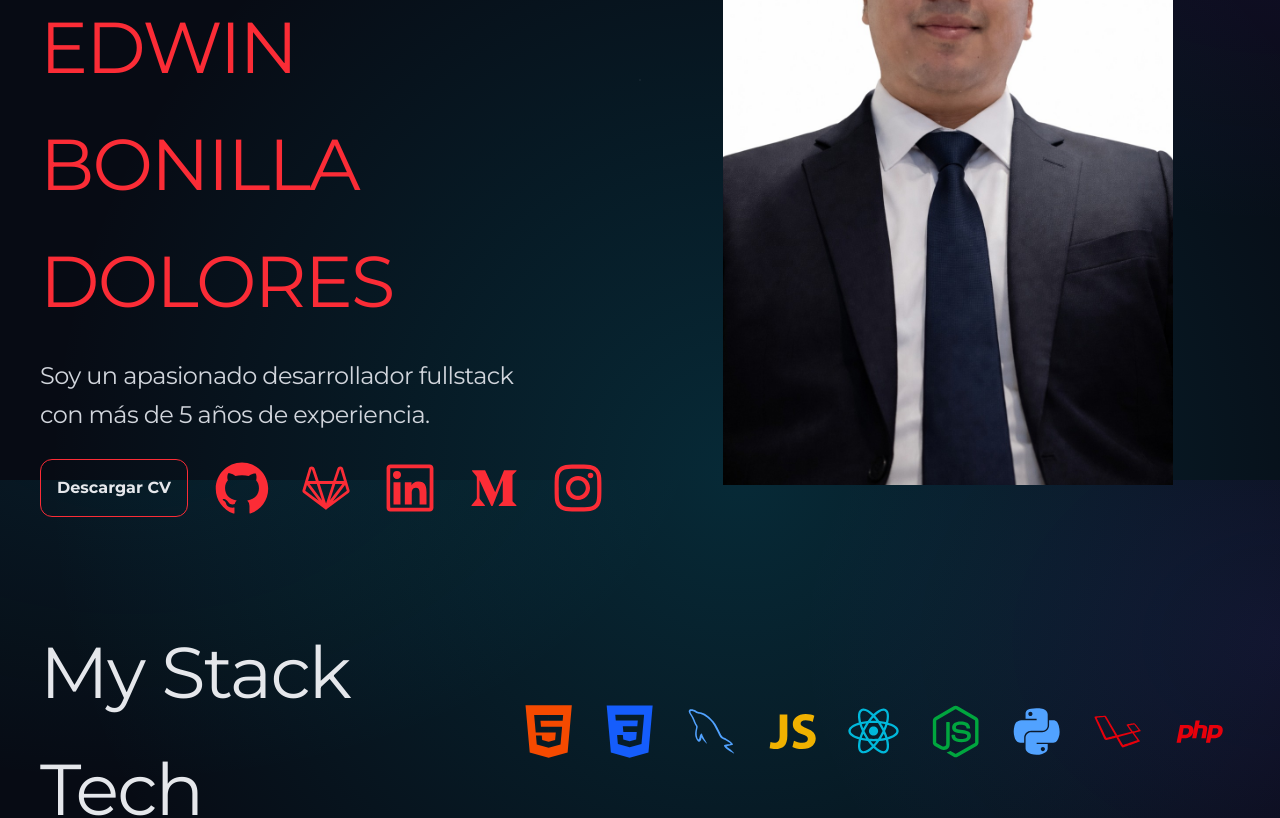
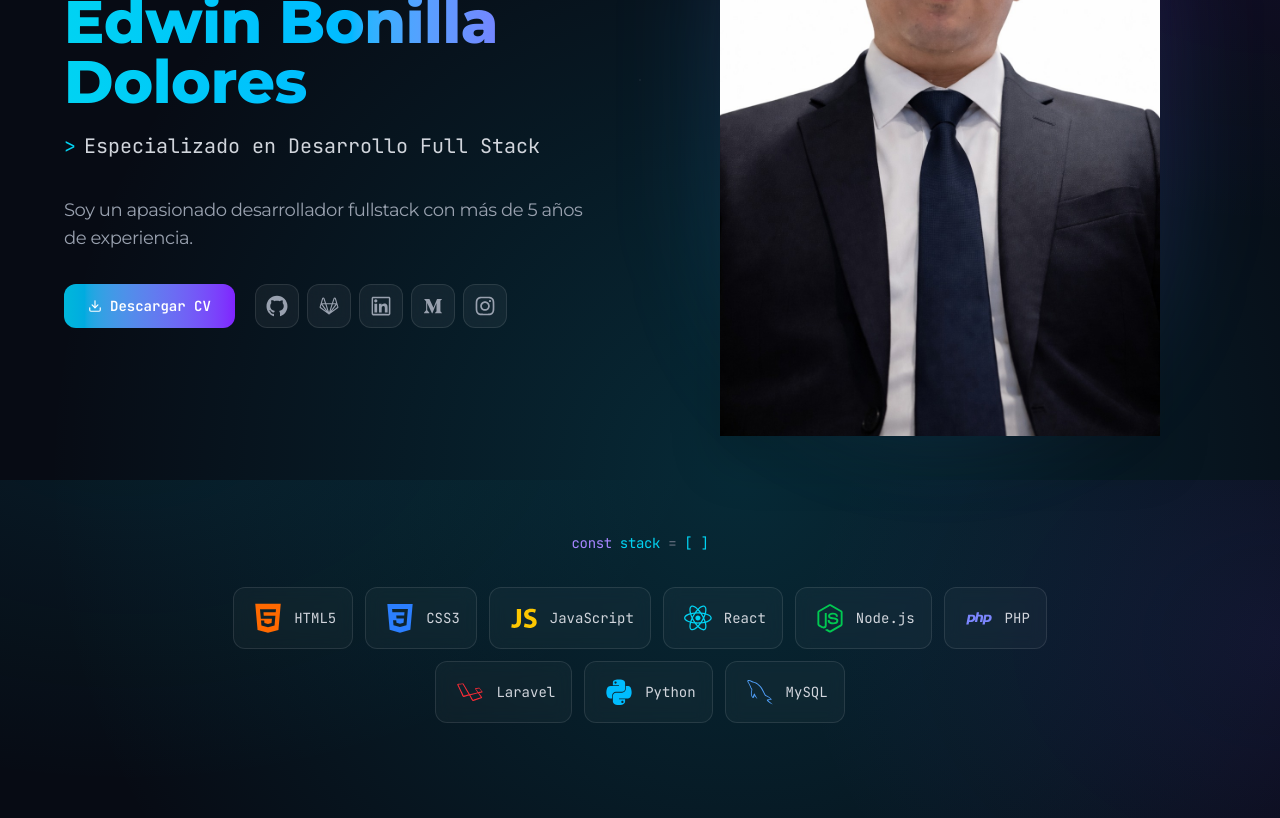
Before and after one commit to Isseikun10/work_portfolio, a React (Vite) app: page / in a window 1280 px wide. Shown: the part 320-1138 px from the top of the page. Built offline with nearby package versions, Linux system fonts and the light colour scheme.

Commit message:
Mejora el componente Hero: reestructura el diseño, optimiza la presentación de la información y agrega un efecto de degradado en el texto.

```diff
--- a/src/components/Hero.jsx
+++ b/src/components/Hero.jsx
@@ -1,95 +1,177 @@
-import React from "react";
-import profilepic from "../assets/profpic.png";
-import { TypeAnimation } from "react-type-animation";
-import ShinyEffect from "./ShinyEffect";
-import { AiOutlineGithub, AiOutlineGitlab, AiOutlineInstagram, AiOutlineLink, AiOutlineLinkedin, AiOutlineMedium } from "react-icons/ai";
-import { DiCss3, DiHtml5, DiJavascript1, DiLaravel, DiMysql, DiNodejsSmall, DiPhp, DiPython, DiReact } from "react-icons/di";
-import { motion } from "framer-motion";
-import CV from "../assets/Curriculum/CV.pdf";
+import React from "react"
+import { motion } from "framer-motion"
+import { TypeAnimation } from "react-type-animation"
+import {
+    AiOutlineGithub,
+    AiOutlineGitlab,
+    AiOutlineInstagram,
+    AiOutlineLinkedin,
+    AiOutlineMedium,
+} from "react-icons/ai"
+import {
+    DiCss3,
+    DiHtml5,
+    DiJavascript1,
+    DiLaravel,
+    DiMysql,
+    DiNodejsSmall,
+    DiPhp,
+    DiPython,
+    DiReact,
+} from "react-icons/di"
+import { FiDownload } from "react-icons/fi"
+import profilepic from "../assets/profpic.png"
+import ShinyEffect from "./ShinyEffect"
+import CV from "../assets/Curriculum/CV.pdf"
 
+const SOCIALS = [
+    { label: "GitHub", href: "https://github.com/Isseikun10", Icon: AiOutlineGithub },
+    { label: "GitLab", href: "https://gitlab.com/EdwinCS1", Icon: AiOutlineGitlab },
+    { label: "LinkedIn", href: "https://www.linkedin.com/in/edwin-bonilla-dolores-082081196/", Icon: AiOutlineLinkedin },
+    { label: "Medium", href: "https://medium.com/@isseikun", Icon: AiOutlineMedium },
+    { label: "Instagram", href: "https://www.instagram.com/edwindolorez/", Icon: AiOutlineInstagram },
+]
+
+const STACK = [
+    { name: "HTML5", Icon: DiHtml5, color: "text-orange-500" },
+    { name: "CSS3", Icon: DiCss3, color: "text-blue-500" },
+    { name: "JavaScript", Icon: DiJavascript1, color: "text-yellow-400" },
+    { name: "React", Icon: DiReact, color: "text-cyan-400" },
+    { name: "Node.js", Icon: DiNodejsSmall, color: "text-green-500" },
+    { name: "PHP", Icon: DiPhp, color: "text-indigo-400" },
+    { name: "Laravel", Icon: DiLaravel, color: "text-red-500" },
+    { name: "Python", Icon: DiPython, color: "text-sky-400" },
+    { name: "MySQL", Icon: DiMysql, color: "text-blue-400" },
+]
+
+const fadeUp = (delay = 0) => ({
+    initial: { opacity: 0, y: 24 },
+    whileInView: { opacity: 1, y: 0 },
+    viewport: { once: true },
+    transition: { duration: 0.8, delay },
+})
 
 const Hero = () => {
+    return (
+        <section className="relative mx-auto mt-24 max-w-[1200px] px-6" id="home">
+            <div className="grid place-items-center gap-12 md:grid-cols-2">
+                {/* ───────── Texto ───────── */}
+                <div className="relative z-10 w-full">
+                    <motion.p
+                        {...fadeUp(0)}
+                        className="mb-5 inline-flex items-center gap-2 rounded-md border border-white/10 bg-white/5 px-3 py-1.5 font-mono text-xs text-cyan-300 backdrop-blur md:text-sm"
+                    >
+                        <span className="h-2 w-2 animate-pulse rounded-full bg-cyan-400" />
+                        &lt;developer /&gt;
+                    </motion.p>
 
-    return (
-        <div className="mt-24 max-w-[1200px] mx-auto relative">
-            <div className="grid md:grid-cols-2 place-items-center gap-8">
-                <motion.div initial={{ opacity: 0, y: -50 }} whileInView={{ opacity: 1, y: 0 }} viewport={{ once: true }} transition={{ duration: 1 }}>
+                    <motion.h1 {...fadeUp(0.15)} className="mb-5 font-extrabold leading-[1.05] tracking-tight text-white">
+                        <span className="block text-4xl text-gray-300 md:text-5xl">Hola, soy</span>
+                        <span className="mt-1 block bg-gradient-to-r from-cyan-400 via-sky-400 to-violet-500 bg-clip-text text-4xl text-transparent md:text-6xl">
+                            Edwin Bonilla Dolores
+                        </span>
+                    </motion.h1>
+
+                    {/* Línea de terminal con typing */}
+                    <motion.div
+                        {...fadeUp(0.3)}
+                        className="mb-6 min-h-[2.5rem] font-mono text-base text-gray-300 md:text-xl"
+                    >
+                        <span className="mr-2 text-cyan-400">&gt;</span>
                         <TypeAnimation
                             sequence={[
-                            "Ing. En Sistemas Computacionales",
-                            1000,
+                                "Ing. en Sistemas Computacionales",
+                                1200,
                                 "Especializado en Desarrollo Full Stack",
-                            1000,
+                                1200,
                                 "Gestión de Infraestructura",
-                            1000,
+                                1200,
                                 "Desarrollador de Chatbots",
-                            1000
+                                1200,
                             ]}
                             speed={50}
                             repeat={Infinity}
-                        className="font-bold text-gray-400 text-xl md:text-5xl italic mb-4"
+                            cursor
                         />
+                    </motion.div>
 
-                    <motion.p initial={{ opacity: 0 }} whileInView={{ opacity: 1 }} viewport={{ once: true }} transition={{ duration: 1, delay: 0.5 }} className="text-gray-200 md:text-7xl text-5xl tracking-tight mb-4">
-                        HOLA, SOY <br/>
-                        <span className="text-red-500"> EDWIN BONILLA DOLORES </span>
-                    </motion.p>
-
-                    <motion.p initial={{ opacity: 0 }} whileInView={{ opacity: 1 }} viewport={{ once: true }} transition={{ duration: 1, delay: 1 }} className="text-gray-300 max-w-[300px] md:max-w-[500px] md:text-2xl text-lg mb-6">
+                    <motion.p {...fadeUp(0.45)} className="mb-8 max-w-[520px] text-base leading-7 text-gray-400 md:text-lg">
                         Soy un apasionado desarrollador fullstack con más de 5 años de experiencia.
                     </motion.p>
 
-                    <motion.div initial={{ opacity: 0, y: 50 }} whileInView={{ opacity: 1, y: 0 }} viewport={{ once: true }} transition={{ duration: 1, delay: 1.5 }} className="flex flex-row items-center gap-6 my-4 md:mb-0">
+                    {/* Acciones */}
+                    <motion.div {...fadeUp(0.6)} className="flex flex-wrap items-center gap-5">
+                        <a
+                            href={CV}
+                            download="CV.pdf"
+                            className="group inline-flex items-center gap-2 rounded-xl bg-gradient-to-r from-cyan-500 to-violet-600 px-6 py-3 font-mono text-sm font-semibold text-white transition-all duration-300 hover:-translate-y-0.5 hover:shadow-lg hover:shadow-cyan-500/30 focus:outline-none focus-visible:ring-4 focus-visible:ring-cyan-400/40 active:scale-[0.98]"
+                        >
+                            <FiDownload className="transition-transform duration-300 group-hover:translate-y-0.5" />
+                            Descargar CV
+                        </a>
 
-                        <motion.button whileHover={{ scale: 1.05, boxShadow: "0px 0px 12px rgba(220, 38, 38, 0.4)" }} className="z-10 cursor-pointer font-bold text-gray-200 md:w-auto p-4 border border-red-500 rounded-xl hover:bg-red-600/10 transition-colors"                      >
-                            <a href={CV} download="CV.pdf">Descargar CV</a>
-                        </motion.button>
+                        <ul className="flex gap-2" aria-label="Redes sociales">
+                            {SOCIALS.map(({ label, href, Icon }) => (
+                                <li key={label}>
+                                    <a
+                                        href={href}
+                                        target="_blank"
+                                        rel="noopener noreferrer"
+                                        aria-label={label}
+                                        title={label}
+                                        className="flex h-11 w-11 items-center justify-center rounded-xl border border-white/10 bg-white/5 text-2xl text-gray-400 backdrop-blur transition-all duration-300 hover:-translate-y-1 hover:border-cyan-400/50 hover:bg-cyan-400/10 hover:text-cyan-300 hover:shadow-lg hover:shadow-cyan-500/20 focus:outline-none focus-visible:ring-4 focus-visible:ring-cyan-400/40"
+                                    >
+                                        <Icon />
+                                    </a>
+                                </li>
+                            ))}
+                        </ul>
+                    </motion.div>
+                </div>
 
-                        <div className="flex gap-6 flex-row text-4xl md:text-6xl text-red-500 z-20">
-                            <motion.a whileHover={{ scale: 1.2 }} href="https://github.com/Isseikun10" target="_blank" rel="noopener noreferrer">
-                                <AiOutlineGithub/>
-                            </motion.a>
+                {/* ───────── Foto ───────── */}
+                <motion.div
+                    initial={{ opacity: 0, scale: 0.85 }}
+                    whileInView={{ opacity: 1, scale: 1 }}
+                    viewport={{ once: true }}
+                    transition={{ duration: 1 }}
+                    className="relative z-10"
+                >
+                    <div
+                        aria-hidden="true"
+                        className="absolute inset-0 -z-10 scale-90 rounded-full bg-gradient-to-tr from-cyan-500/30 to-violet-600/30 blur-3xl"
+                    />
+                    <img
+                        src={profilepic}
+                        alt="Edwin Bonilla Dolores"
+                        className="w-[280px] drop-shadow-2xl md:w-[440px]"
+                    />
+                </motion.div>
+            </div>
 
-                            <motion.a whileHover={{ scale: 1.2 }} href="https://gitlab.com/EdwinCS1" target="_blank" rel="noopener noreferrer">
-                                <AiOutlineGitlab/>
-                            </motion.a>
+            {/* ───────── Stack ───────── */}
+            <motion.div {...fadeUp(0.2)} className="relative z-10 py-20 md:py-24">
+                <p className="mb-8 text-center font-mono text-sm text-cyan-400">
+                    <span className="text-violet-400">const</span> stack <span className="text-gray-500">=</span> [ ]
+                </p>
 
-                            <motion.a whileHover={{ scale: 1.2 }} href="https://www.linkedin.com/in/edwin-bonilla-dolores-082081196/" target="_blank" rel="noopener noreferrer">
-                                <AiOutlineLinkedin/>
-                            </motion.a>
-
-                            <motion.a whileHover={{ scale: 1.2 }} href="https://medium.com/@isseikun" target="_blank" rel="noopener noreferrer">
-                                <AiOutlineMedium/>
-                            </motion.a>
-
-                            <motion.a whileHover={{ scale: 1.2 }} href="https://www.instagram.com/edwindolorez/" target="_blank" rel="noopener noreferrer">
-                                <AiOutlineInstagram/>
-                            </motion.a>
-                        </div>
-                    </motion.div>
+                <ul className="mx-auto flex max-w-[900px] flex-wrap justify-center gap-3">
+                    {STACK.map(({ name, Icon, color }) => (
+                        <li
+                            key={name}
+                            className="group flex items-center gap-2 rounded-xl border border-white/10 bg-white/[0.03] px-4 py-3 backdrop-blur transition-all duration-300 hover:-translate-y-1 hover:border-cyan-400/40 hover:shadow-lg hover:shadow-cyan-500/10"
+                        >
+                            <Icon className={`text-3xl transition-transform duration-300 group-hover:scale-110 md:text-4xl ${color}`} />
+                            <span className="font-mono text-xs text-gray-300 md:text-sm">{name}</span>
+                        </li>
+                    ))}
+                </ul>
             </motion.div>
 
-
-                <motion.img  src={profilepic} className="w-[300px] md:w-[450px]" initial={{ opacity: 0, scale: 0.8 }} whileInView={{ opacity: 1, scale: 1 }} viewport={{ once: true }} transition={{ duration: 1 }} />
-            </div>
-
-            <motion.div initial={{ opacity: 0 }} whileInView={{ opacity: 1 }} viewport={{ once: true }} transition={{ duration: 1, delay: 2 }} className="flex flex-row text-7xl px-12 md:px-0 w-full justify-center items-center py-24">
-                <p className="text-gray-200 mr-6">My Stack Tech</p>
-                <DiHtml5 className="text-orange-600 mx-2" />
-                <DiCss3 className="text-blue-600 mx-2" />
-                <DiMysql className="text-blue-400 mx-2" />
-                <DiJavascript1 className="text-yellow-500 mx-2" />
-                <DiReact className="text-cyan-500 mx-2" />
-                <DiNodejsSmall className="text-green-600 mx-2" />
-                <DiPython className="text-blue-400 mx-2" />
-                <DiLaravel className="text-red-600 mx-2" />
-                <DiPhp className="text-red-600 mx-2" />
-            </motion.div>
-
-            <div className="absolute inset-0 hidden md:block">
+            <div className="pointer-events-none absolute inset-0 hidden md:block">
                 <ShinyEffect left={0} top={0} size={1400} />
             </div>
-        </div>
+        </section>
     )
 }
 
```
Lines whose indentation alone changed are shown as unchanged.
